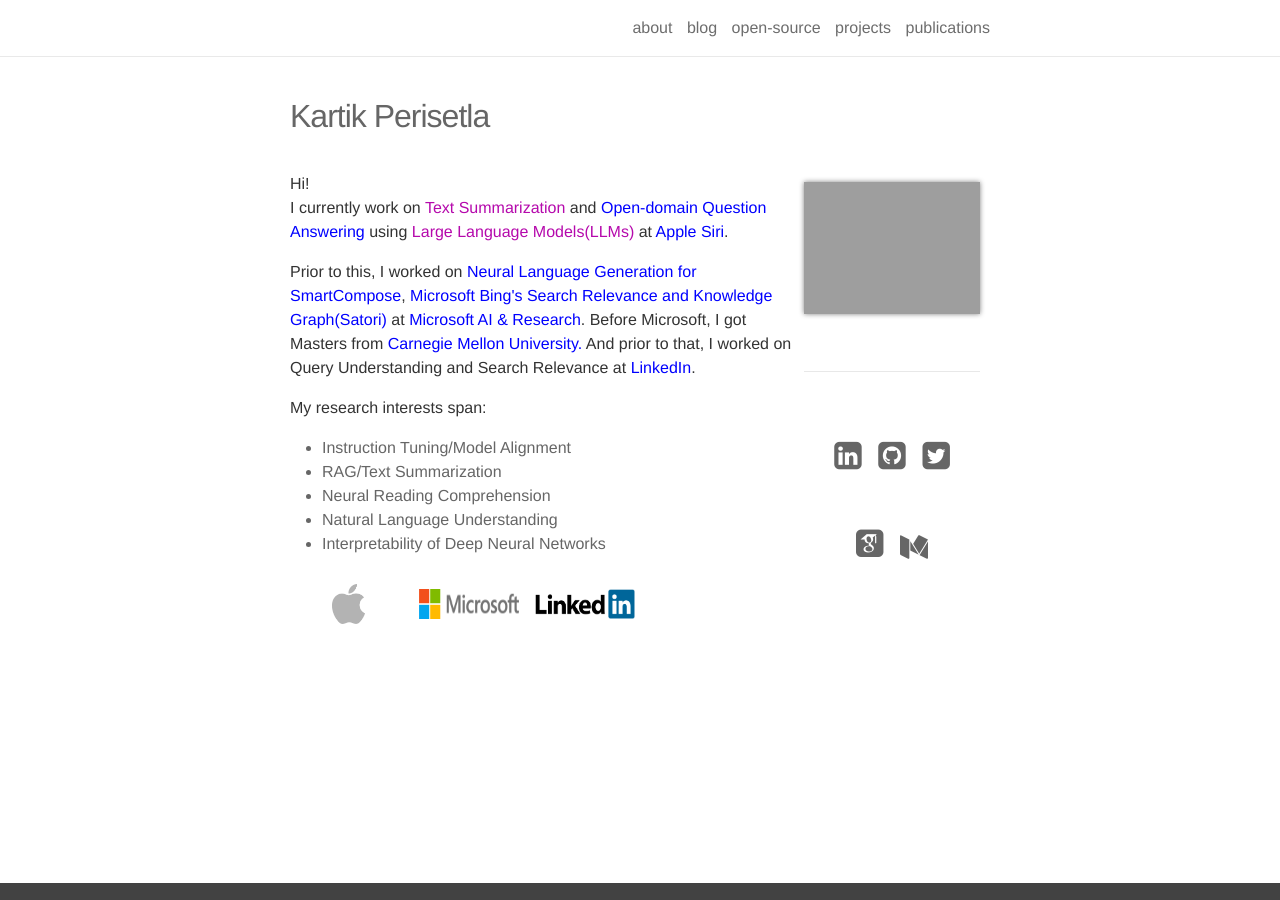
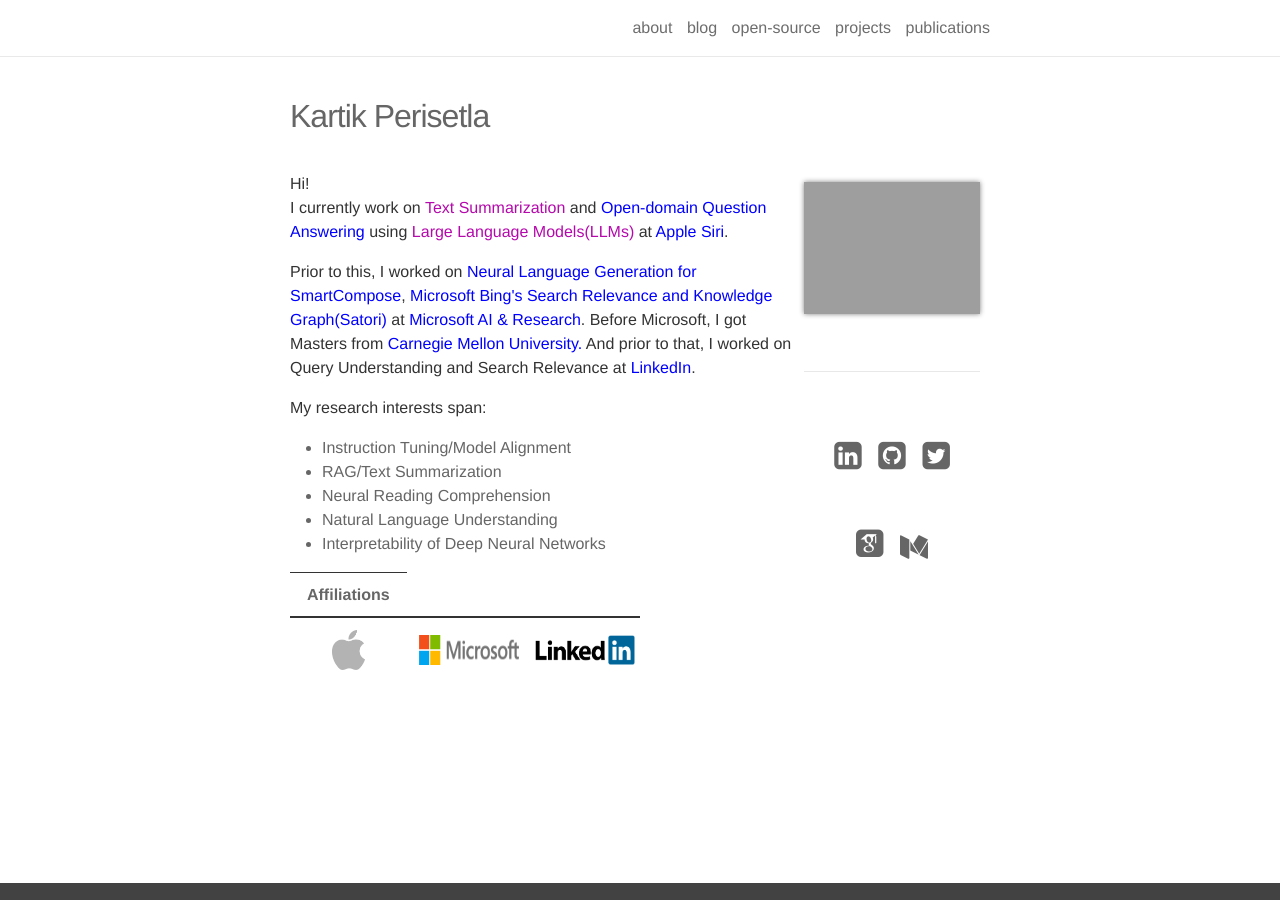
Before and after one commit to kartikperisetla/kartikperisetla.github.io, a Jekyll site: the page built from _pages/about.md, in a window 1280 px wide. Built offline with Jekyll 4.4.1, drawn with Linux system fonts in a browser that asks for light colours; nearby versions of some CDN libraries; some web fonts are replaced.

Commit message:
nit change

```diff
--- a/_pages/about.md
+++ b/_pages/about.md
@@ -39,6 +39,7 @@
 </style>
 
 <table>
+<th>Affiliations</th>
   <tbody>
     <tr>
       <td style="text-align: center; vertical-align: top; border: none;">
```
